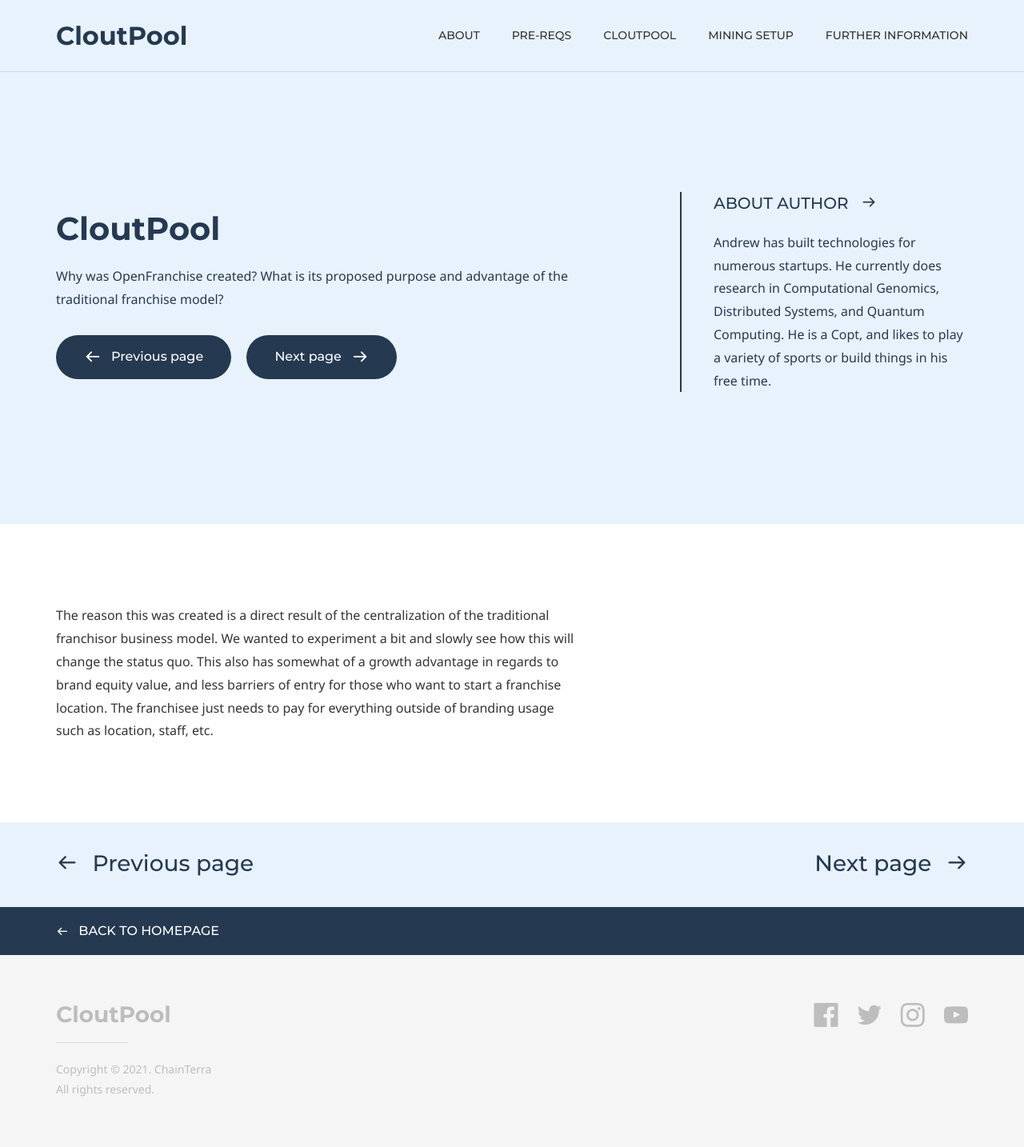
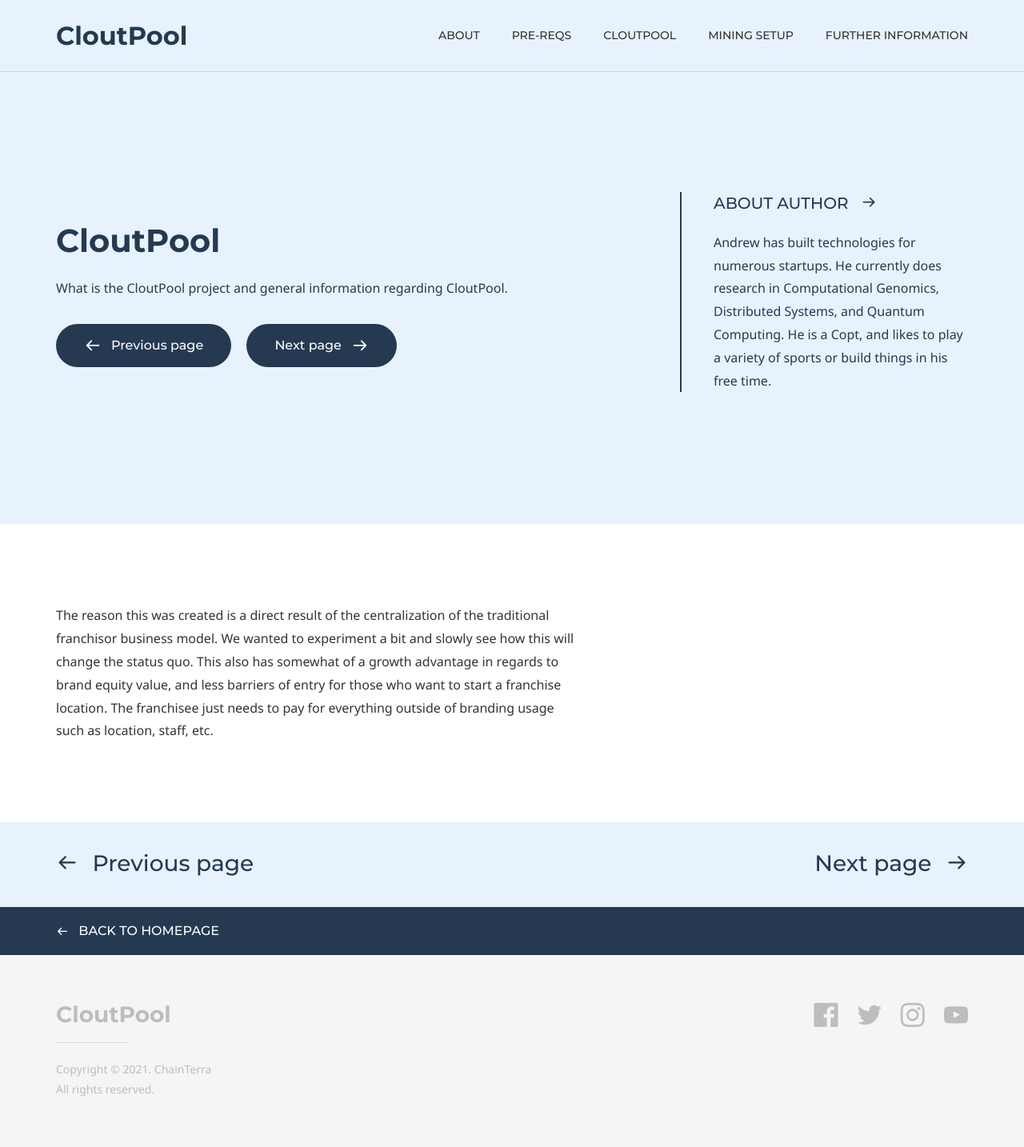
Before and after one commit to ChainTerra/BTCLT-Guide, a Jekyll site: the page built from cloutpool.md, in a window 1280 px wide. Shown: the whole page at 80% size. Built offline with Jekyll 4.4.1, drawn with Linux system fonts in a browser that asks for light colours; some web fonts are replaced.

Commit message:
Update cloutpool.md

```diff
--- a/cloutpool.md
+++ b/cloutpool.md
@@ -6,7 +6,7 @@ comments: false
 
 # Hero section
 title: CloutPool
-description: Why was OpenFranchise created? What is its proposed purpose and advantage of the traditional franchise model?
+description: What is the CloutPool project and general information regarding CloutPool.
 
 # Author box
 author:
```
